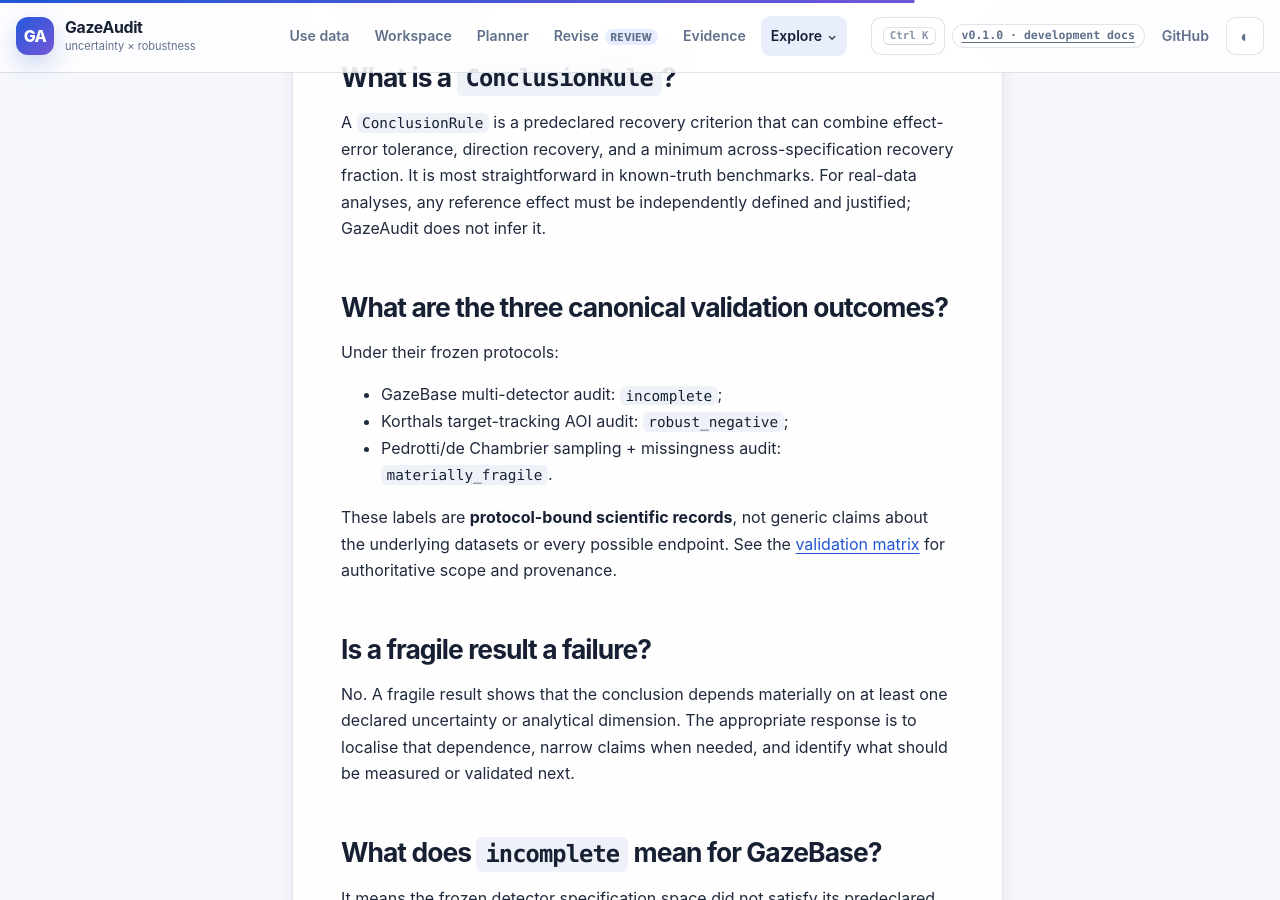
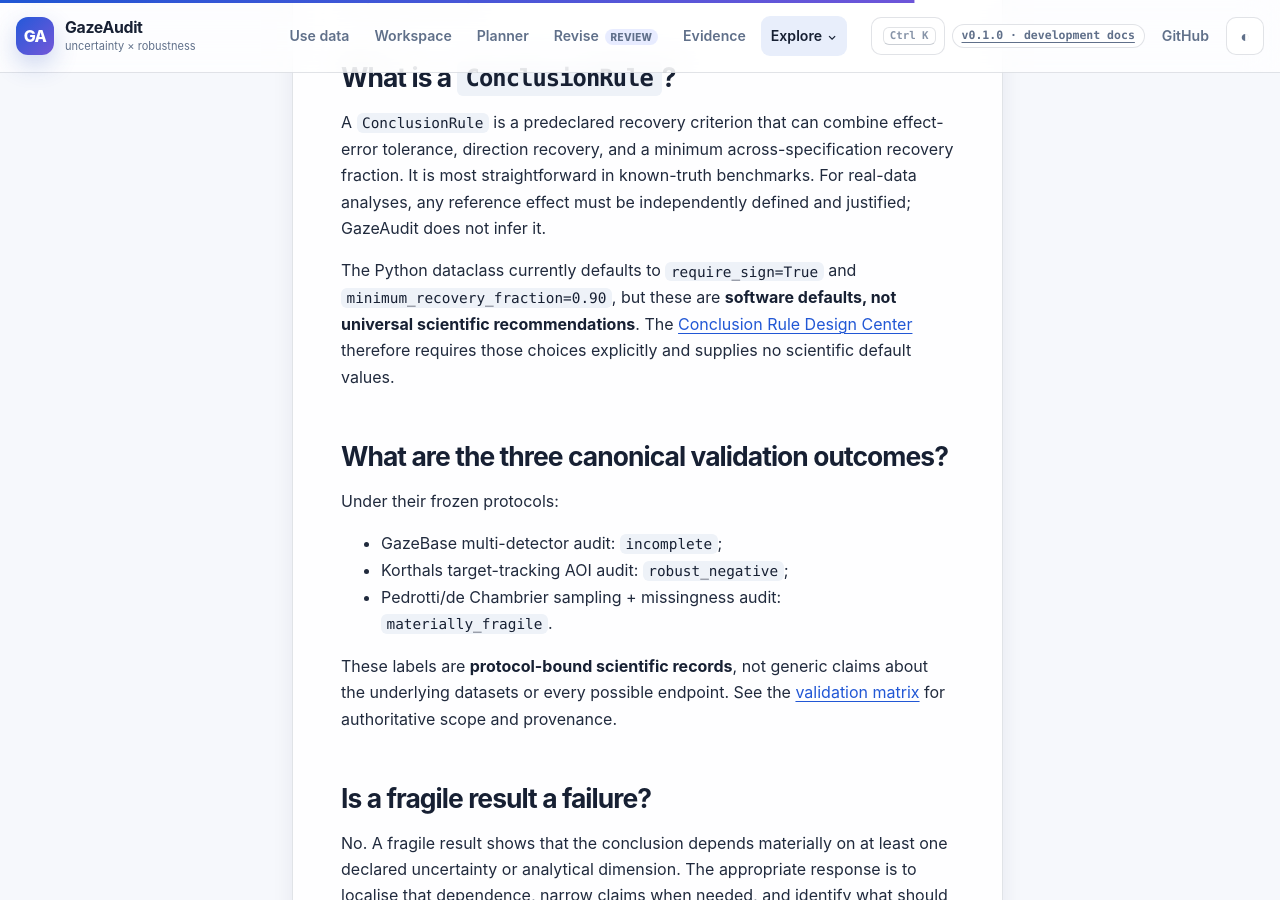
Before and after one commit to stefanosbalaskas/GazeAudit, a Jekyll site: the page built from docs/faq.md, in a window 1280 px wide and 900 px high, scrolled down 6081 px. Built offline with Jekyll 4.4.1, drawn with Linux system fonts in a browser that asks for light colours.

Commit message:
docs: clarify ConclusionRule software defaults in FAQ

```diff
--- a/docs/faq.md
+++ b/docs/faq.md
@@ -127,6 +127,8 @@
 
 A `ConclusionRule` is a predeclared recovery criterion that can combine effect-error tolerance, direction recovery, and a minimum across-specification recovery fraction. It is most straightforward in known-truth benchmarks. For real-data analyses, any reference effect must be independently defined and justified; GazeAudit does not infer it.
 
+The Python dataclass currently defaults to `require_sign=True` and `minimum_recovery_fraction=0.90`, but these are **software defaults, not universal scientific recommendations**. The [Conclusion Rule Design Center]({{ '/docs/conclusion-rule/' | relative_url }}) therefore requires those choices explicitly and supplies no scientific default values.
+
 ## What are the three canonical validation outcomes?
 
 Under their frozen protocols:
```
